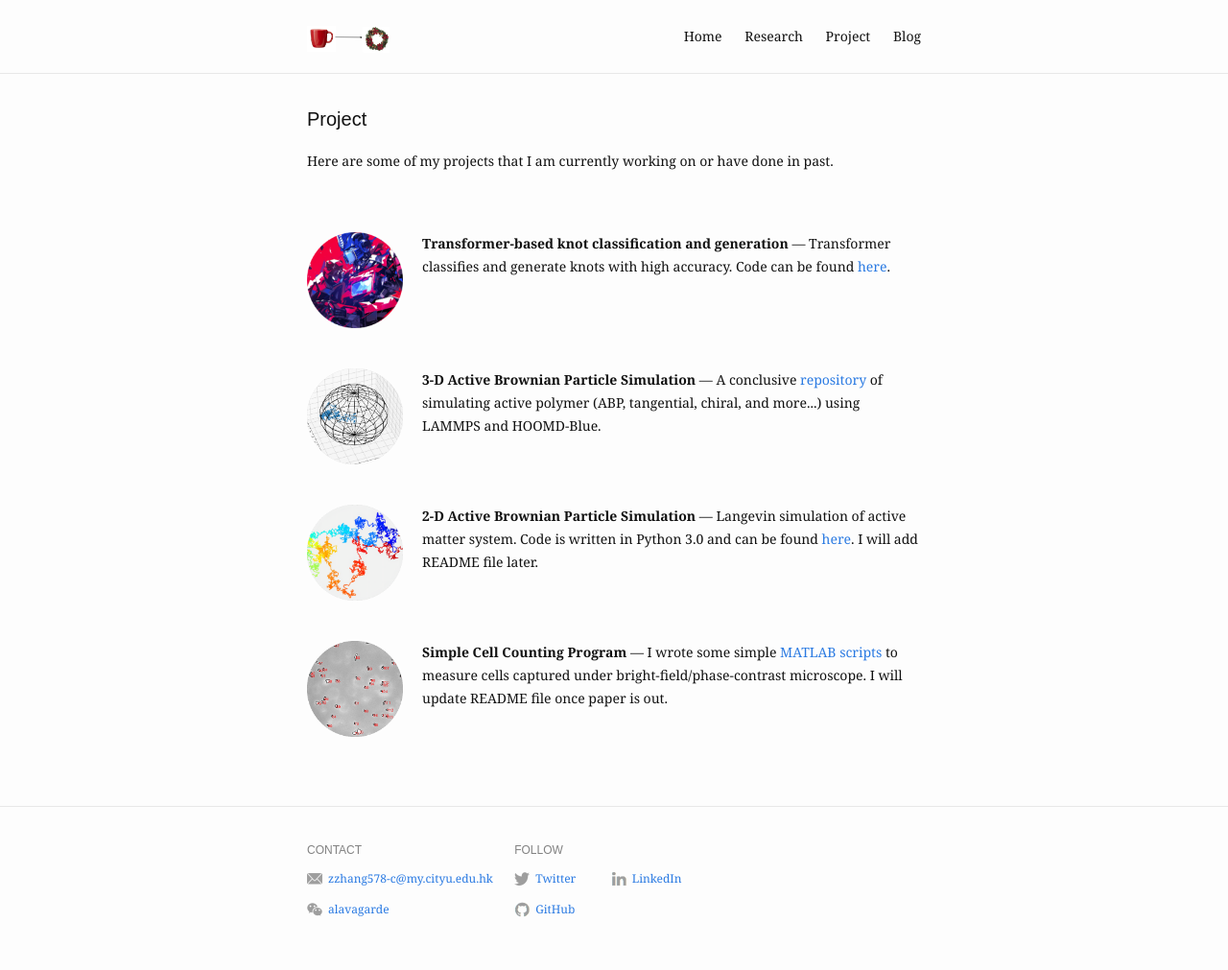
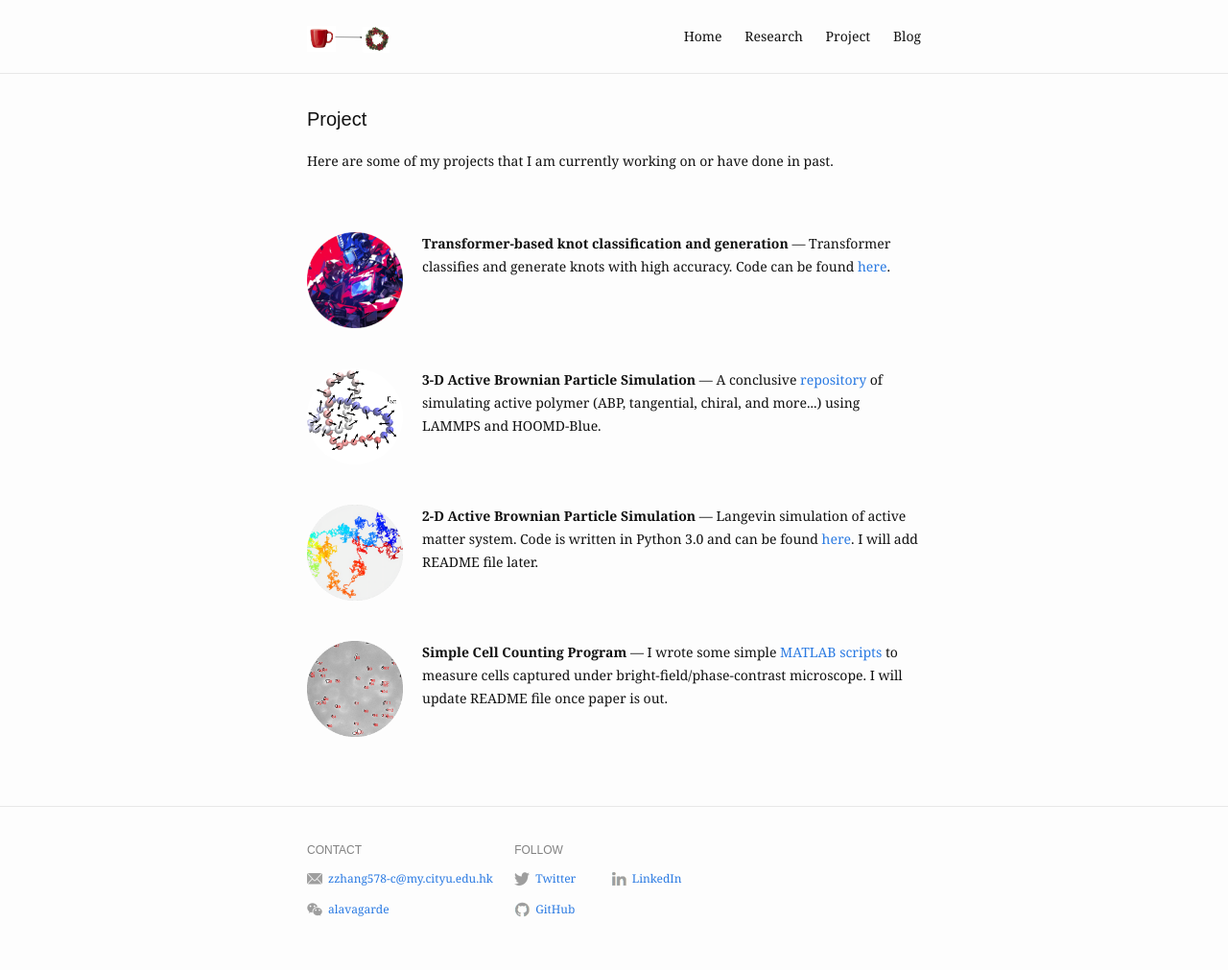
Before and after one commit to kizzhang/kizzhang.github.io, a Jekyll site: the page built from project.md, in a window 1280 px wide. Shown: the whole page at 96% size. Built offline with Jekyll 4.4.1, drawn with Linux system fonts in a browser that asks for light colours.

Commit message:
schematics

```diff
--- a/project.md
+++ b/project.md
@@ -10,7 +10,7 @@ items:
     description: Transformer classifies and generate knots with high accuracy. Code can be found <a href="https://github.com/kizzhang/KnotTransformer">here</a>.
   - title: 3-D Active Brownian Particle Simulation
     image:
-      src: /assets/img/work/3d.png
+      src: /assets/img/work/activepolymer.png
       alt: 3dBrownian
     description: A conclusive <a href="https://github.com/kizzhang/ActivePolymer">repository</a> of simulating active polymer (ABP, tangential, chiral, and more...) using LAMMPS and HOOMD-Blue.
   - title: 2-D Active Brownian Particle Simulation
```
Also changed, not shown: assets/img/work/activepolymer.png (added).
